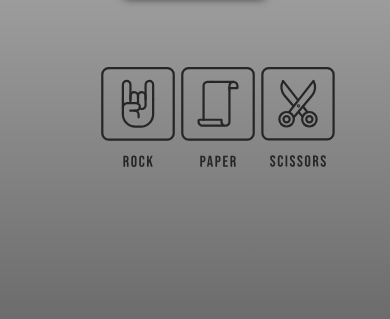
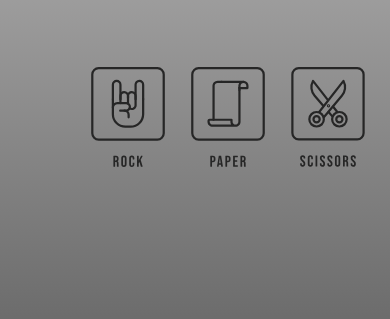
Before and after one commit to amigroot14/rock_paper_scissors_withGUI, a plain HTML site: page index.html in a window 390 px wide. Shown: the part 485-804 px from the top of the page. Drawn offline with Linux system fonts and the light colour scheme.

Commit message:
fixed bugs

```diff
--- a/style.css
+++ b/style.css
@@ -158,7 +158,11 @@ body {
     display: none;
   }
   .choices {
-    width: 50vw;
+    width: 60vw;
+  }
+
+  .svg {
+    margin: 0 auto;
   }
   .user-title {
     display: none;
```
